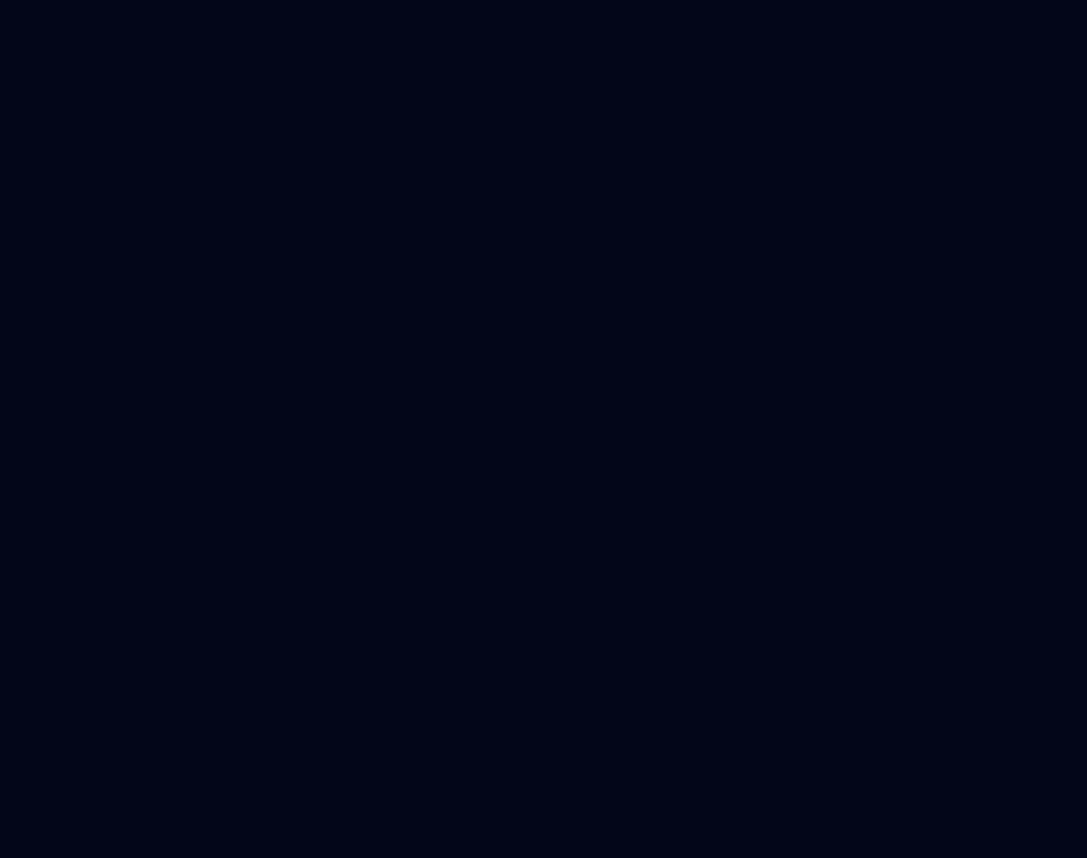
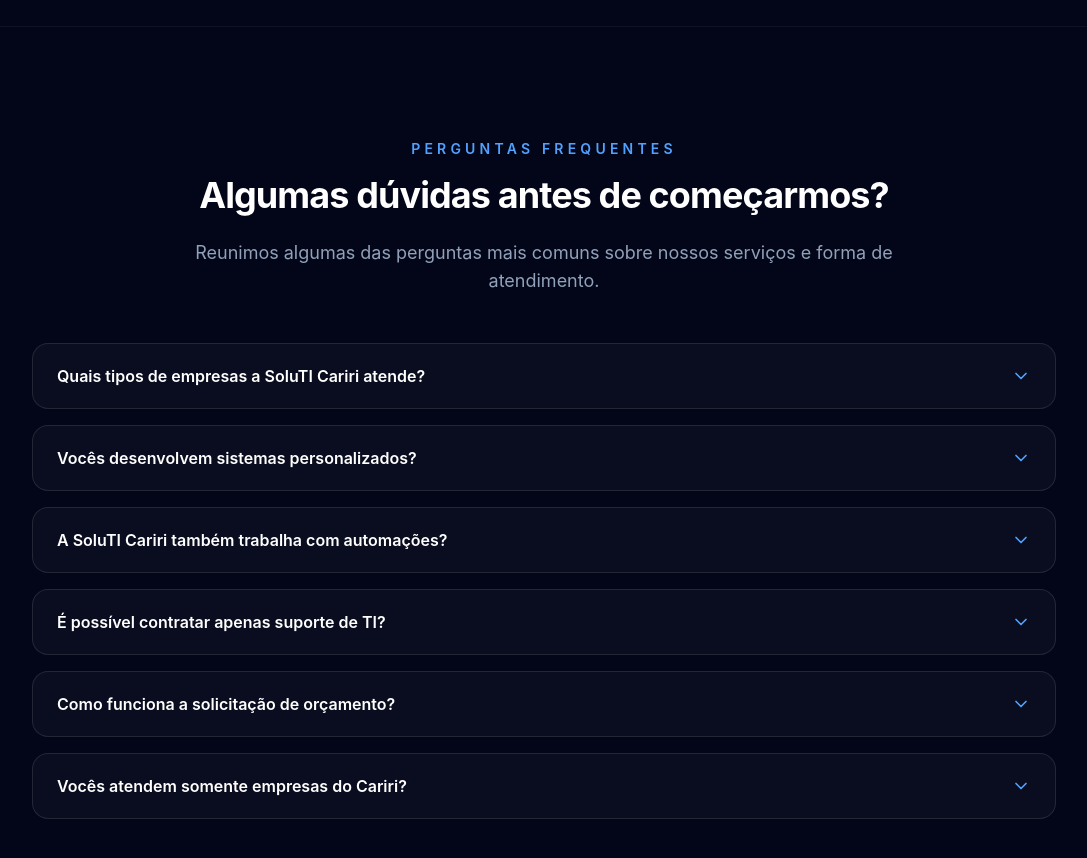
Before and after one commit to Gidelucas/SoluTICariri, a React (Vite) app: page / in a window 1280 px wide. Shown: the part 3260-4118 px from the top of the page, without its empty margins (96-1183 px from the left). Before the commit the page ends 3286 px from the top, so only its background shows below. Built offline with nearby package versions, Linux system fonts and the light colour scheme.

Commit message:
feat: cria seção de perguntas frequentes

```diff
--- a/src/App.jsx
+++ b/src/App.jsx
@@ -3,6 +3,7 @@
 import About from './components/About'
 import Services from './components/Services'
 import Differentials from './components/Differentials'
+import FAQ from './components/FAQ'
 
 function App() {
   return (
@@ -14,6 +15,7 @@
         <About />
         <Services />
         <Differentials />
+        <FAQ />
       </main>
     </div>
   )
--- /dev/null
+++ b/src/components/FAQ.jsx
@@ -0,0 +1,84 @@
+import { useState } from 'react'
+import { ChevronDown } from 'lucide-react'
+import { faqItems } from '../data/faq'
+
+function FAQ() {
+  const [openIndex, setOpenIndex] = useState(null)
+
+  function toggleItem(index) {
+    setOpenIndex((currentIndex) =>
+      currentIndex === index ? null : index,
+    )
+  }
+
+  return (
+    <section
+      id="faq"
+      className="relative border-t border-white/5 px-6 py-16 sm:py-20 lg:px-8 lg:py-28"
+    >
+      <div className="mx-auto max-w-5xl">
+        <div className="mx-auto max-w-3xl text-center">
+          <p className="text-sm font-semibold uppercase tracking-[0.3em] text-blue-400">
+            Perguntas frequentes
+          </p>
+
+          <h2 className="mt-4 text-3xl font-bold tracking-tight text-white sm:text-4xl">
+            Algumas dúvidas antes de começarmos?
+          </h2>
+
+          <p className="mt-6 text-base leading-7 text-slate-400 sm:text-lg">
+            Reunimos algumas das perguntas mais comuns sobre nossos serviços e
+            forma de atendimento.
+          </p>
+        </div>
+
+        <div className="mt-12 space-y-4">
+          {faqItems.map((item, index) => {
+            const isOpen = openIndex === index
+
+            return (
+              <article
+                key={item.question}
+                className="overflow-hidden rounded-2xl border border-white/10 bg-white/[0.03]"
+              >
+                <button
+                  type="button"
+                  onClick={() => toggleItem(index)}
+                  className="flex w-full items-center justify-between gap-6 px-5 py-5 text-left sm:px-6"
+                  aria-expanded={isOpen}
+                >
+                  <span className="font-semibold text-white">
+                    {item.question}
+                  </span>
+
+                  <ChevronDown
+                    size={20}
+                    className={`shrink-0 text-blue-400 transition-transform duration-300 ${
+                      isOpen ? 'rotate-180' : ''
+                    }`}
+                  />
+                </button>
+
+                <div
+                  className={`grid transition-all duration-300 ${
+                    isOpen
+                      ? 'grid-rows-[1fr] opacity-100'
+                      : 'grid-rows-[0fr] opacity-0'
+                  }`}
+                >
+                  <div className="overflow-hidden">
+                    <p className="border-t border-white/5 px-5 py-5 text-sm leading-6 text-slate-400 sm:px-6">
+                      {item.answer}
+                    </p>
+                  </div>
+                </div>
+              </article>
+            )
+          })}
+        </div>
+      </div>
+    </section>
+  )
+}
+
+export default FAQ
--- /dev/null
+++ b/src/data/faq.js
@@ -0,0 +1,32 @@
+export const faqItems = [
+  {
+    question: 'Quais tipos de empresas a SoluTI Cariri atende?',
+    answer:
+      'Atendemos empresas de diferentes segmentos que precisam melhorar processos, infraestrutura, suporte ou desenvolver soluções tecnológicas específicas para sua operação.',
+  },
+  {
+    question: 'Vocês desenvolvem sistemas personalizados?',
+    answer:
+      'Sim. Podemos desenvolver sistemas e soluções sob medida de acordo com as necessidades, processos e objetivos de cada empresa.',
+  },
+  {
+    question: 'A SoluTI Cariri também trabalha com automações?',
+    answer:
+      'Sim. Criamos automações para reduzir tarefas repetitivas, integrar processos e melhorar a produtividade das equipes.',
+  },
+  {
+    question: 'É possível contratar apenas suporte de TI?',
+    answer:
+      'Sim. O atendimento pode ser contratado conforme a necessidade da empresa, incluindo suporte, redes, infraestrutura, consultoria ou projetos específicos.',
+  },
+  {
+    question: 'Como funciona a solicitação de orçamento?',
+    answer:
+      'O primeiro passo é entender sua necessidade. Após uma conversa inicial, avaliamos o cenário e apresentamos uma proposta adequada ao projeto ou serviço solicitado.',
+  },
+  {
+    question: 'Vocês atendem somente empresas do Cariri?',
+    answer:
+      'Não. Dependendo do tipo de serviço, o atendimento também pode ser realizado remotamente para empresas de outras regiões.',
+  },
+]
```
